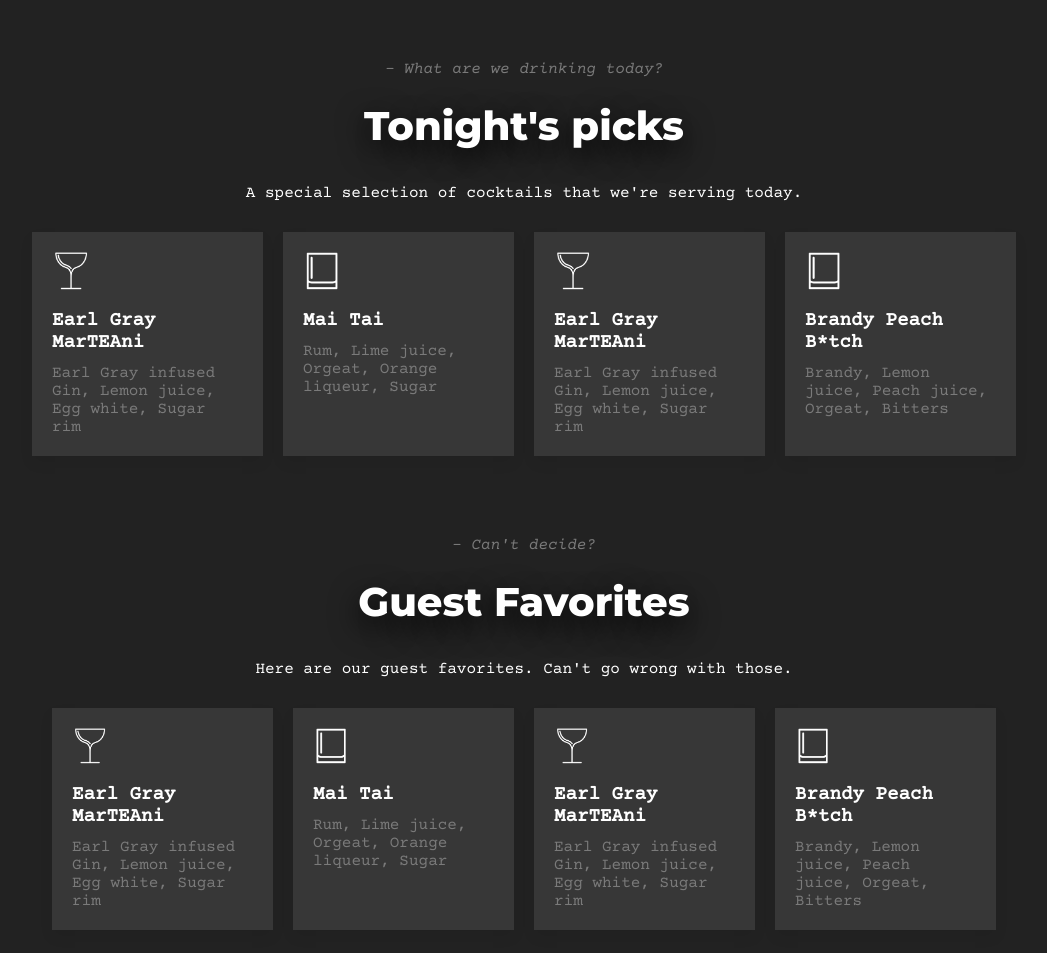
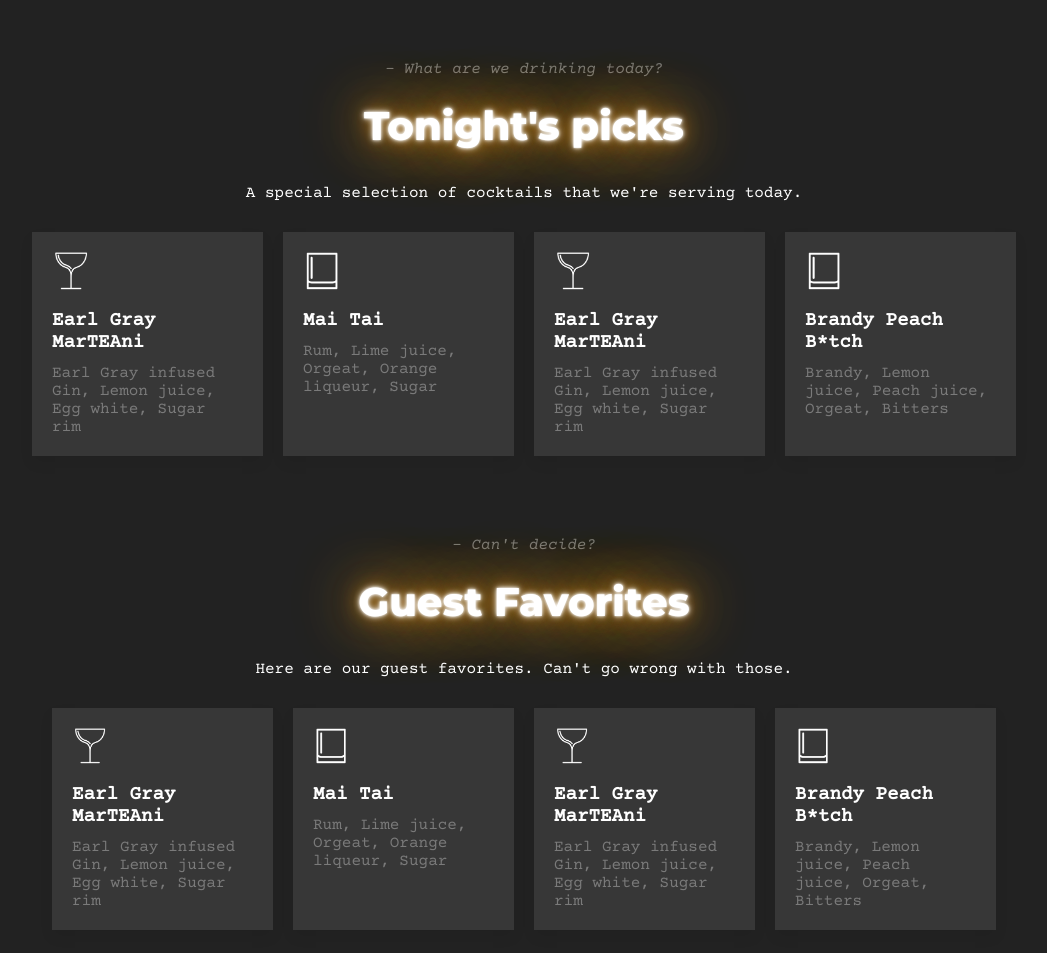
Before and after one commit to lasmann/bar.lasman.dev, a website: page modern-dark.html in a window 1280 px wide. Shown: the whole page, without its empty margins (116-1163 px from the left). Drawn offline with nearby package versions, Linux system fonts and the light colour scheme.

Commit message:
Update modern-dark.html

```diff
--- a/modern-dark.html
+++ b/modern-dark.html
@@ -85,7 +85,7 @@
           neon - adds pulsating neon sign-like effect
           neon-on-tap - enable neon sign-like effect on double-tap
       -->
-			<h1 class="center text-shadow neon-on-tap">
+			<h1 class="center text-shadow neon-on-load">
 				Tonight's picks
 			</h1>
 
@@ -157,7 +157,7 @@
 		<section class="menu-slider">
 			<p class="subtitle center">- Can't decide?</p>
 
-			<h1 class="center text-shadow neon-on-tap">
+			<h1 class="center text-shadow neon-on-load">
 				Guest Favorites
 			</h1>
 
```
